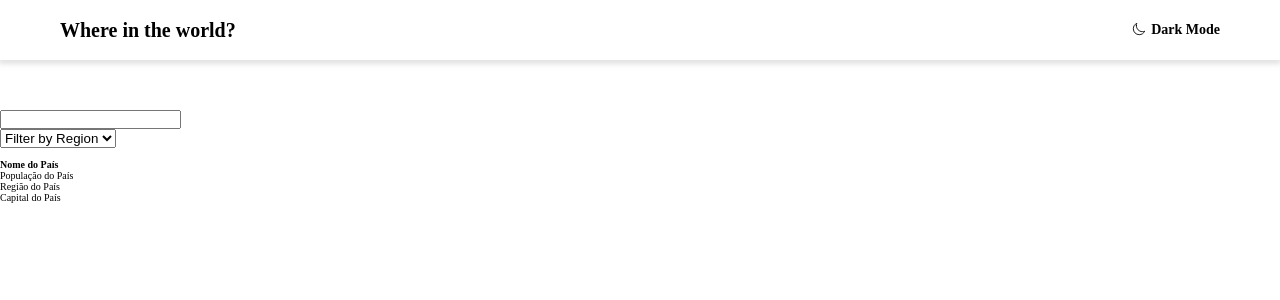
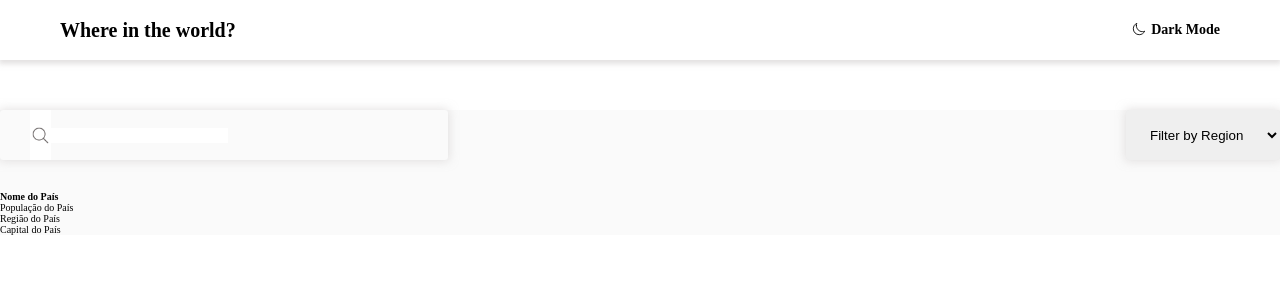
Before and after one commit to mfcastilho/restCountryAPI, a React (Vite) app: page / in a window 1280 px wide. Shown: the top 300 px of the page. Built offline with nearby package versions, Linux system fonts and the light colour scheme.

Commit message:
home top part structure and style finalized

```diff
--- a/src/App.css
+++ b/src/App.css
@@ -6,5 +6,10 @@
 
 html{
      font-size: 10px;
+}
 
+body{
+     width: 100%;
+     max-width: 1280px;
+     margin: 0 auto;
 }
--- a/src/components/header/Header.css
+++ b/src/components/header/Header.css
@@ -11,6 +11,7 @@ header{
 
      box-shadow: 0 3px 5px 1px rgba(201, 198, 198, 0.5);
 
+     margin: 0 auto;
      margin-bottom: 5rem;
      padding: 0 6rem;
 }
--- a/src/components/home-top-part/HomeTopPart.css
+++ b/src/components/home-top-part/HomeTopPart.css
@@ -0,0 +1,80 @@
+*{
+     margin: 0;
+     padding: 0;
+     box-sizing: border-box;
+}
+
+
+.home-top-part-box{
+     width: 100%;
+     max-width: 1440px;
+     display: flex;
+     justify-content: space-between;
+     align-items: center;
+
+     margin: 0 auto;
+}
+
+.search-country-form{
+     display: flex;
+     align-items: center;
+     box-shadow: 0px 0px 10px 1px rgba(201, 198, 198, 0.5);
+
+     width: 35%;
+     margin-bottom: 2rem;
+
+     border-radius: .3rem;
+
+     padding-left: 3rem;
+}
+
+.search-country-input{
+     border: none;
+}
+
+.input-button{
+     width: 5%;
+     height: 5rem;
+     position: relative;
+     display: flex;
+     align-items: center;
+     justify-content: center;
+
+     border: none;
+     background-color: #FFF;
+
+     cursor: pointer;
+
+}
+
+/*box-shadow: 0 3px 5px 1px rgba(201, 198, 198, 0.5);*/
+.input-button img{
+     width: 2.1rem;
+}
+
+.region-select-list{
+     height: 5rem;
+
+     box-shadow: 0px 0px 10px 1px rgba(201, 198, 198, 0.5);
+
+     margin-bottom: 2rem;
+
+     border-radius: .3rem;
+     border: none;
+
+     padding: 0 2rem;
+
+     position: relative;
+
+
+}
+
+.region-select-list:focus{
+     outline: none;
+
+}
+
+.region-select-list option {
+     line-height: 2rem;
+     padding: 0.5rem;
+   }
--- a/src/components/home-top-part/HomeTopPart.jsx
+++ b/src/components/home-top-part/HomeTopPart.jsx
@@ -1,23 +1,42 @@
 import React from "react";
+import "./HomeTopPart.css"
 
 
 function HomeTopPart(){
 
 
+    function InsertinMarginBottomIntheTagsOptions(){
+        const options = document.querySelectorAll("option");
+
+        for(let i = 0; i < options.length; i++){
+            console.log(options[i].value);
+            options[i].style.marginBottom = "10px";
+        }
+    }
+
+    InsertinMarginBottomIntheTagsOptions()
+
      return(
 
           <div className="home-top-part-box">
                 <form action="" className="search-country-form">
+                    <button className="input-button"><img src="../public/lupa.svg" alt="" /></button>
                     <input type="text" className="search-country-input" />
                 </form>
 
-                <select name="region" id="" className="region-select-list">
-                    <option value="">Filter by Region</option>
-                    <option value="Africa">África</option>
+                <select name="region" id="" className="region-select-list" defaultValue="Filter by Region">
+                    <option disabled hidden>Filter by Region</option>
+                    <option value="" style={{fontSize:"5px"}} disabled>&nbsp;</option>
+                    <option className="option-list"value="Africa">África</option>
+                    <option value="" style={{fontSize:"5px"}} disabled>&nbsp;</option>
                     <option value="America">América</option>
+                    <option value="" style={{fontSize:"5px"}} disabled>&nbsp;</option>
                     <option value="Asia">Ásia</option>
+                    <option value="" style={{fontSize:"5px"}} disabled>&nbsp;</option>
                     <option value="Europa">Europa</option>
+                    <option value="" style={{fontSize:"5px"}} disabled>&nbsp;</option>
                     <option value="Oceania">Oceania</option>
+                    <option value="" style={{fontSize:"5px"}} disabled>&nbsp;</option>
                 </select>
            </div>
      )
--- a/src/pages/Home.css
+++ b/src/pages/Home.css
@@ -0,0 +1,14 @@
+*{
+     margin: 0;
+     padding: 0;
+     box-sizing: border-box;
+}
+
+.home-container{
+     width: 100%;
+     max-width: 1440px;
+
+     margin: 0 auto;
+
+     background-color: #FAFAFA;
+}
```
Also changed, not shown: public/lupa.svg (added).
